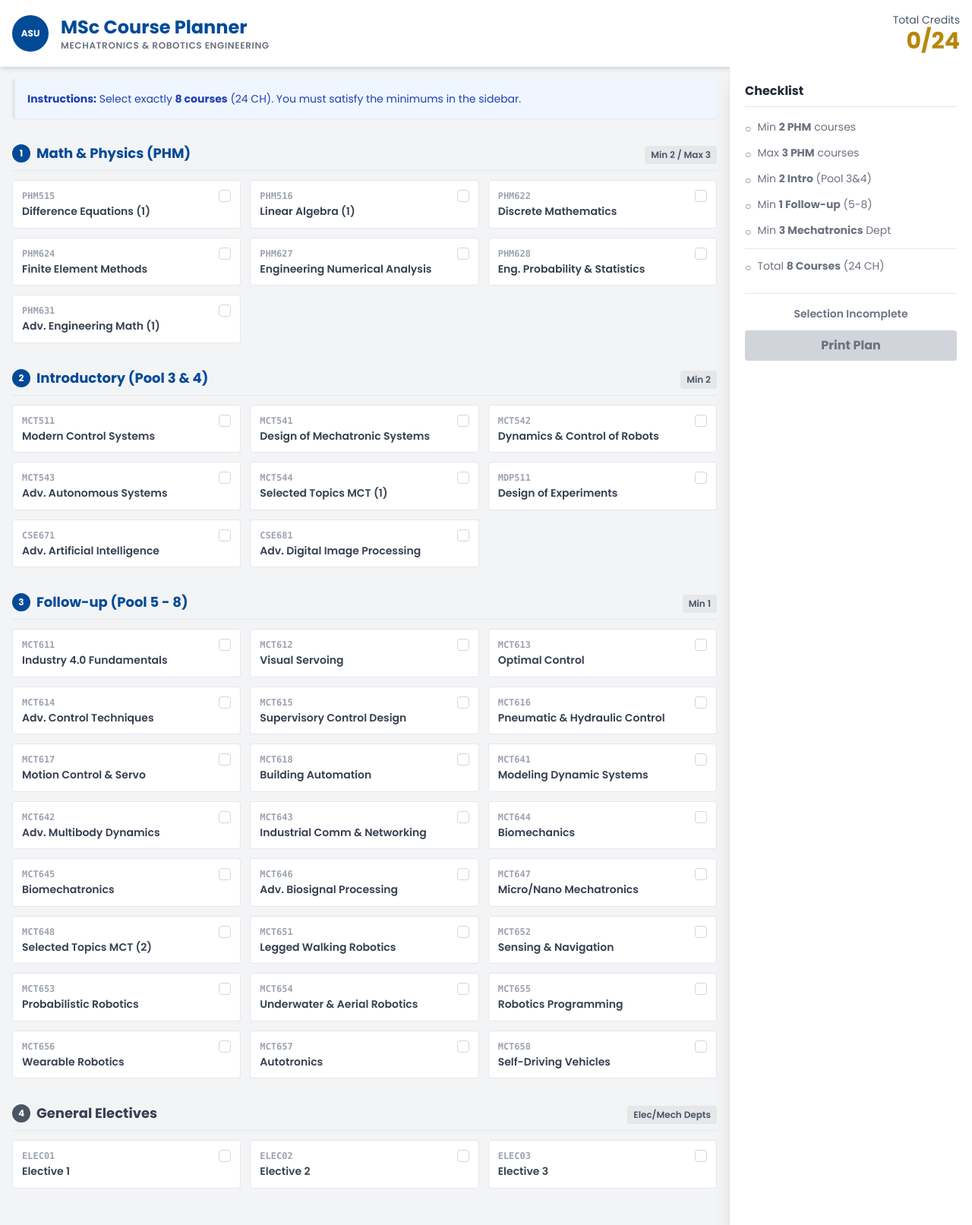
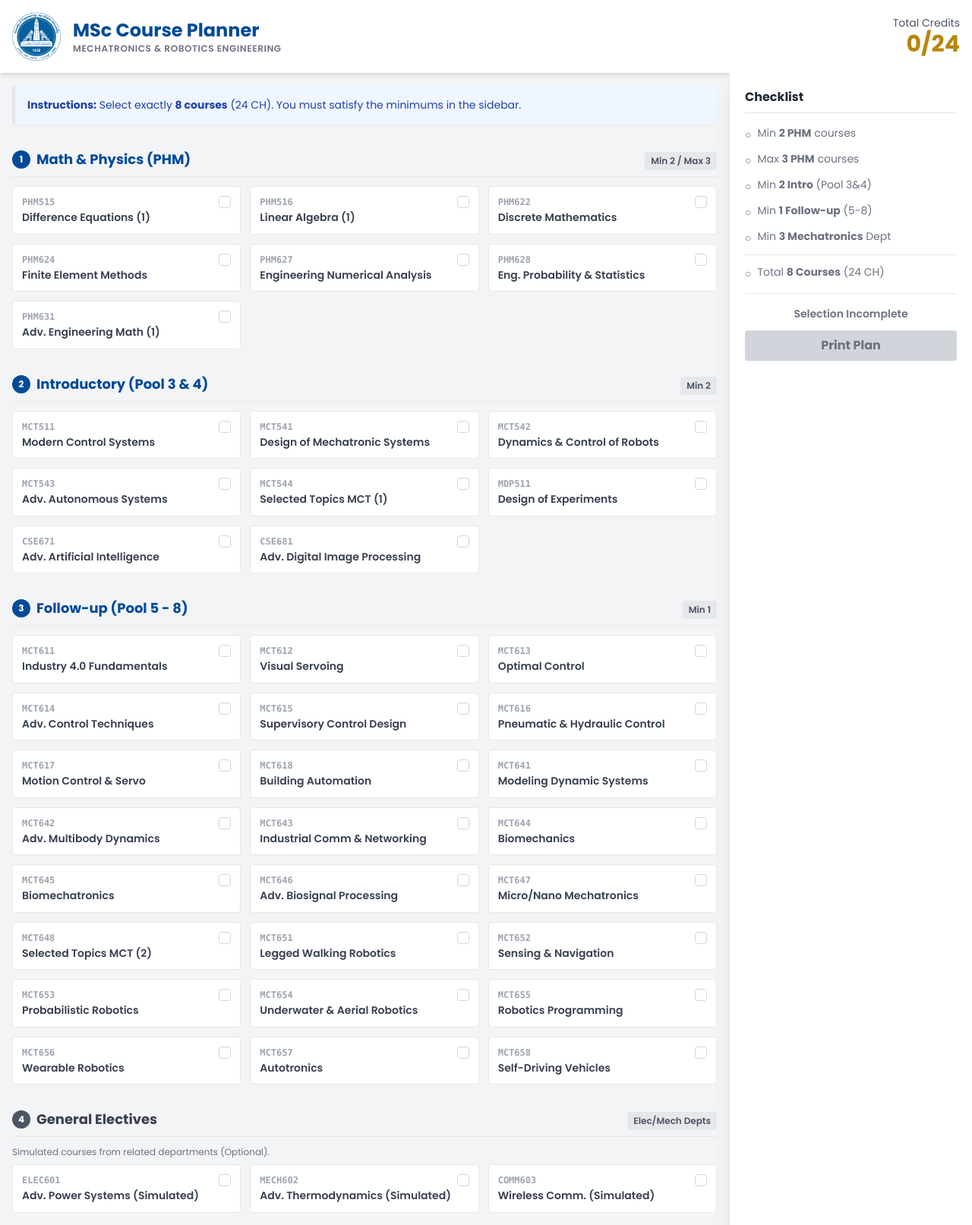
Before and after one commit to mgama1/mgama1.github.io, a Jekyll site: the page asu/mct_courses.html, which Jekyll copies as it is, in a window 1280 px wide. Shown: the whole page at 76% size. Built offline with Jekyll 4.4.1, drawn with Linux system fonts in a browser that asks for light colours; nearby versions of some CDN libraries.

Commit message:
refactoring_and_stuff

```diff
--- a/mct_courses.html
+++ b/asu/mct_courses.html
@@ -63,7 +62,9 @@
         <header class="bg-white shadow-md z-20 flex-none">
             <div class="max-w-7xl mx-auto px-4 py-4 flex items-center justify-between">
                 <div class="flex items-center gap-4">
-                    <div class="h-12 w-12 bg-faculty-blue rounded-full flex items-center justify-center text-white font-bold text-xs">ASU</div>
+                    <img src="ASU-Logo-400.png" onerror="this.style.display='none'; this.nextElementSibling.style.display='flex'" alt="ASU Logo" class="h-16 w-auto">
+                    <div class="h-12 w-12 bg-faculty-blue rounded-full hidden items-center justify-center text-white font-bold text-xs">ASU</div>
+
                     <div>
                         <h1 class="text-xl md:text-2xl font-bold faculty-blue">MSc Course Planner</h1>
                         <p class="text-xs text-gray-500 font-semibold uppercase tracking-wider">Mechatronics & Robotics Engineering</p>
@@ -78,7 +79,7 @@
 
         <div class="flex flex-1 overflow-hidden max-w-7xl mx-auto w-full">
 
-            <main class="flex-1 overflow-y-auto p-4 pb-32 md:pb-4 space-y-8">
+            <main class="flex-1 overflow-y-auto p-4 pb-[45vh] md:pb-4 space-y-8">
 
                 <div class="bg-blue-50 border-l-4 border-faculty-blue p-4 rounded shadow-sm text-sm text-blue-800">
                     <strong>Instructions:</strong> Select exactly <strong>8 courses</strong> (24 CH). You must satisfy the minimums in the sidebar.
@@ -125,16 +126,22 @@
                         </h2>
                         <span class="text-xs font-semibold px-2 py-1 bg-gray-200 rounded text-gray-600">Elec/Mech Depts</span>
                     </div>
+                    <p class="text-xs text-gray-500 mb-2">Simulated courses from related departments (Optional).</p>
                     <div class="grid grid-cols-1 md:grid-cols-2 lg:grid-cols-3 gap-3" id="pool4-container"></div>
                 </section>
 
             </main>
 
-            <aside class="w-full md:w-80 bg-white border-l border-gray-200 shadow-xl z-30 flex flex-col md:relative fixed bottom-0 h-auto max-h-[40vh] md:max-h-full md:h-full overflow-y-auto">
+            <aside class="w-full md:w-80 bg-white border-l border-t md:border-t-0 border-gray-200 shadow-[0_-4px_6px_-1px_rgba(0,0,0,0.1)] md:shadow-xl z-30 flex flex-col md:relative fixed bottom-0 h-auto max-h-[40vh] md:max-h-full md:h-full overflow-y-auto">
                 <div class="p-5">
-                    <h3 class="font-bold text-gray-800 border-b pb-2 mb-4">Checklist</h3>
+                    <div class="flex justify-between items-center md:block mb-4 md:mb-0">
+                        <h3 class="font-bold text-gray-800 md:border-b md:pb-2 md:mb-4">Checklist</h3>
+                        <div class="md:hidden text-sm font-bold faculty-gold">
+                            <span id="mobile-total">0</span>/24 CH
+                        </div>
+                    </div>
 
-                    <ul class="space-y-3 text-sm" id="rules-list">
+                    <ul class="space-y-2 md:space-y-3 text-xs md:text-sm" id="rules-list">
                         <li class="flex items-start gap-2 text-gray-500" id="rule-phm-min">
                             <div class="mt-0.5 icon">○</div> <span>Min <strong>2 PHM</strong> courses</span>
                         </li>
@@ -155,11 +162,11 @@
                         </li>
                     </ul>
 
-                    <div class="mt-6 pt-4 border-t">
+                    <div class="mt-4 pt-4 border-t">
                         <div id="status-message" class="text-center text-sm font-semibold text-gray-500">
                             Selection Incomplete
                         </div>
-                        <button id="print-btn" class="mt-3 w-full bg-gray-300 text-gray-500 font-bold py-2 rounded cursor-not-allowed" disabled onclick="handlePrint()">
+                        <button id="print-btn" class="mt-3 w-full bg-gray-300 text-gray-500 font-bold py-2 rounded cursor-not-allowed shadow-sm" disabled onclick="handlePrint()">
                             Print Plan
                         </button>
                     </div>
@@ -169,10 +176,13 @@
     </div>
 
     <div id="print-area">
-        <div style="border-bottom: 2px solid #004a98; padding-bottom: 10px; margin-bottom: 20px;">
-            <h1 style="color: #004a98; font-size: 24px; font-weight: bold; margin: 0;">Course Registration Plan</h1>
-            <p style="margin: 5px 0; color: #666;">MSc Mechatronics & Robotics Engineering</p>
-            <p style="margin: 0; font-size: 12px; color: #999;">Faculty of Engineering - Ain Shams University</p>
+        <div style="border-bottom: 2px solid #004a98; padding-bottom: 10px; margin-bottom: 20px; display: flex; align-items: center; justify-content: space-between;">
+            <div>
+                <h1 style="color: #004a98; font-size: 24px; font-weight: bold; margin: 0;">Course Registration Plan</h1>
+                <p style="margin: 5px 0; color: #666;">MSc Mechatronics & Robotics Engineering</p>
+                <p style="margin: 0; font-size: 12px; color: #999;">Faculty of Engineering - Ain Shams University</p>
+            </div>
+            <img src="ASU-Logo-400.png" style="height: 80px; width: auto;" alt="Logo">
         </div>
 
 
@@ -244,18 +254,14 @@
         ];
 
         const poolGenData = [
-            {code:"ELEC01", title:"Elective 1"},
-            {code:"ELEC02", title:"Elective 2"},
-            {code:"ELEC03", title:"Elective 3"},
+            {code:"ELEC601", title:"Adv. Power Systems (Simulated)"},
+            {code:"MECH602", title:"Adv. Thermodynamics (Simulated)"},
+            {code:"COMM603", title:"Wireless Comm. (Simulated)"}
         ];
 
-        // Combine for easier lookup
         const allCourses = [...pool1Data, ...pool34Data, ...pool58Data, ...poolGenData];
 
-        const state = {
-            selected: new Set(),
-        };
-
+        const state = { selected: new Set() };
         const MAX_COURSES = 8;
         const MAX_PHM = 3;
 
@@ -301,7 +307,6 @@
         }
 
         function updateUI() {
-            // 1. Calculations
             let phmCount = 0;
             let pool34Count = 0;
             let pool58Count = 0;
@@ -316,8 +321,8 @@
 
             const totalCount = state.selected.size;
             document.getElementById('total-ch').innerText = totalCount * 3;
+            document.getElementById('mobile-total').innerText = totalCount * 3;
 
-            // 2. Card Visuals
             document.querySelectorAll('.course-card').forEach(card => {
                 const code = card.dataset.code;
                 const pool = card.dataset.pool;
@@ -335,7 +340,6 @@
                 }
             });
 
-            // 3. Validation
             const reqPHM = phmCount >= 2 && phmCount <= 3;
             const reqP34 = pool34Count >= 2;
             const reqP58 = pool58Count >= 1;
```
Also changed, not shown: other parts of asu/mct_courses.html (+1 -5 lines), asu/ASU-Logo-400.png (added).
